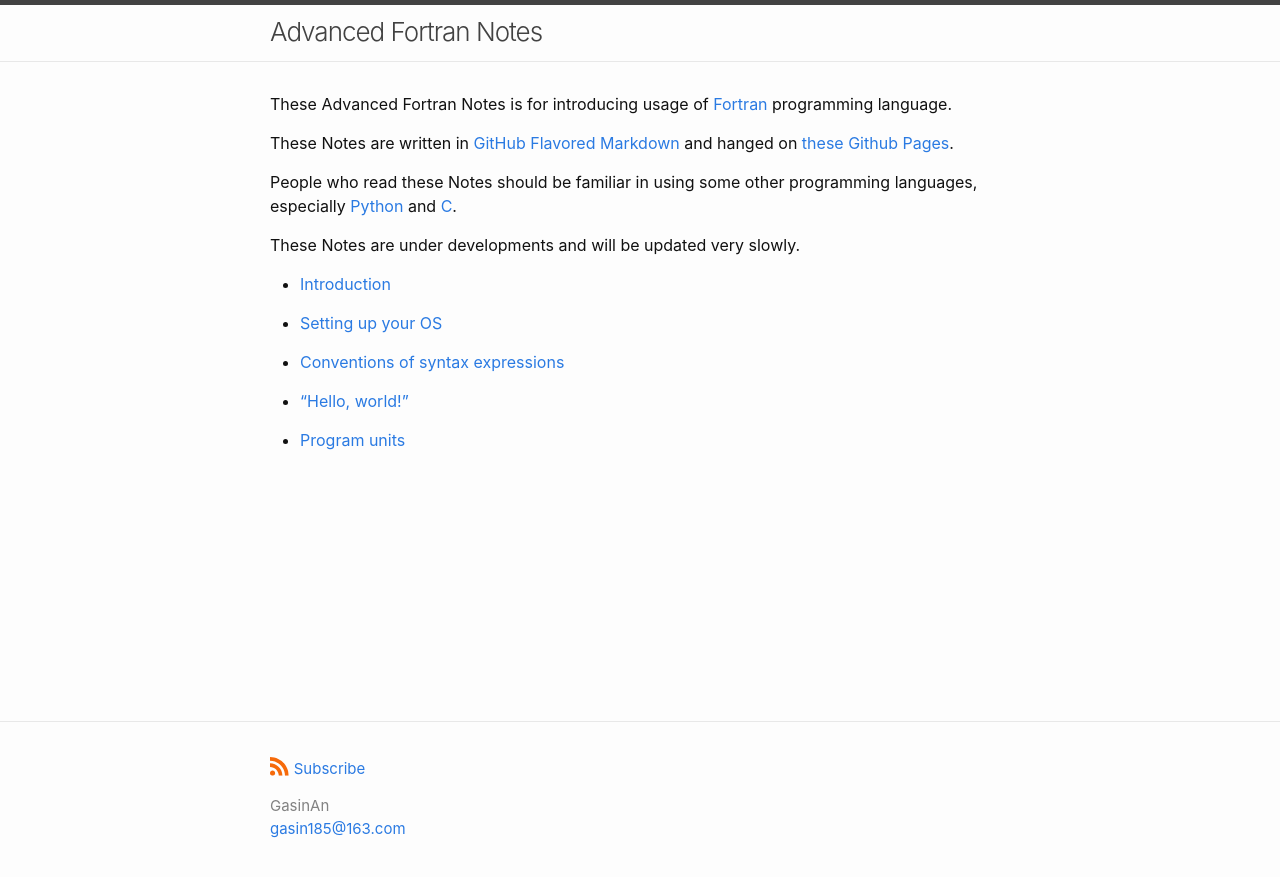
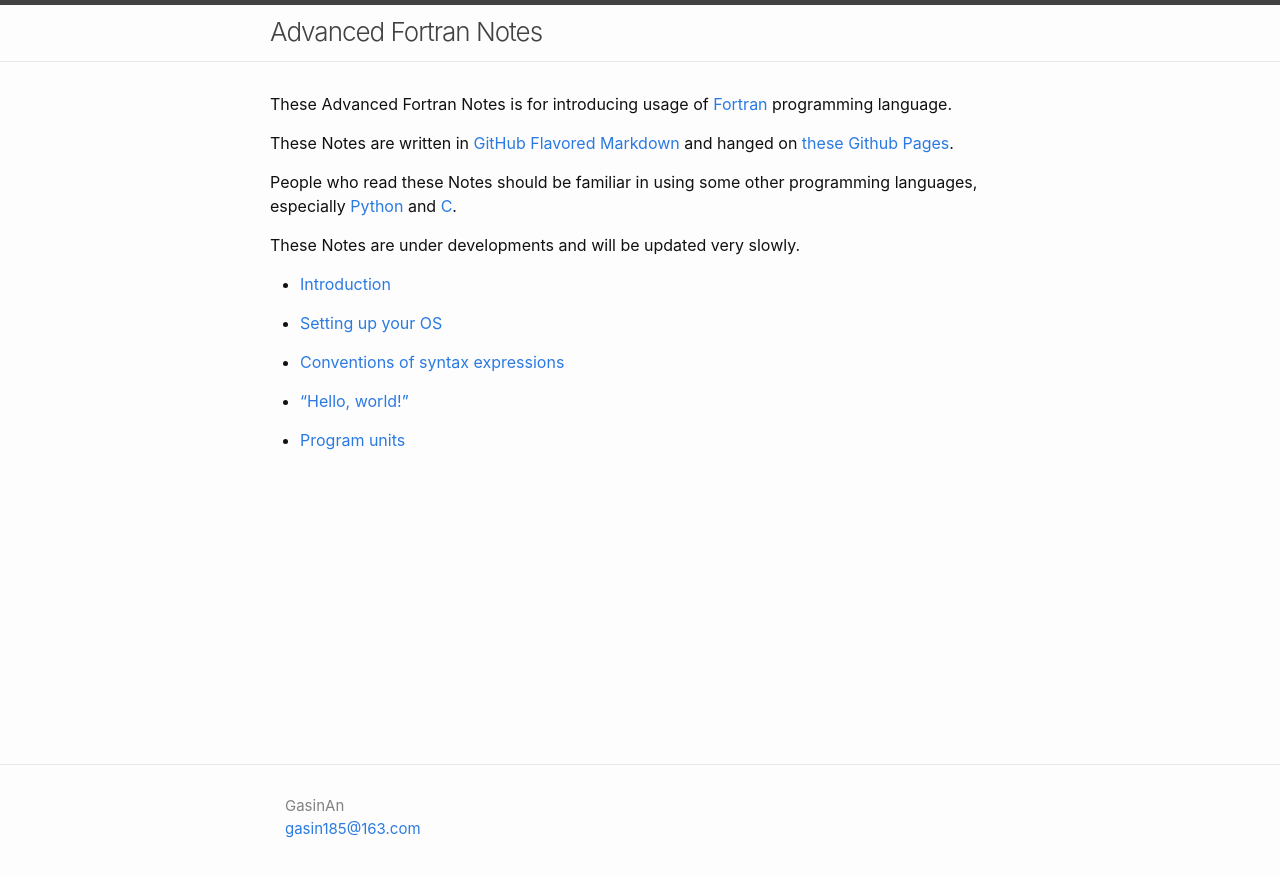
Before and after one commit to GasinAn/AdvForNotes, a Jekyll site: the page built from README.md, in a window 1280 px wide. Shown: the top 877 px of the page. Built offline with Jekyll 4.4.1, drawn with Linux system fonts in a browser that asks for light colours; our own code applies the rules of GitHub Pages for plain Markdown files.

Commit message:
try adjust footer in Pages

```diff
--- a/_includes/footer.html
+++ b/_includes/footer.html
@@ -5,17 +5,18 @@
 
     <div class="footer-col-wrapper">
       <div class="footer-col">
-        <p class="feed-subscribe">
+<!--        <p class="feed-subscribe">
           <a href="{{ site.feed.path | default: 'feed.xml' | absolute_url }}">
             <svg class="svg-icon orange">
               <use xlink:href="{{ 'assets/minima-social-icons.svg#rss' | relative_url }}"></use>
             </svg><span>Subscribe</span>
           </a>
-        </p>
+        </p>-->
       {%- if site.author %}
         <ul class="contact-list">
           {% if site.author.name -%}
-            <li class="p-name">{{ site.author.name | escape }}</li>
+<!--            <li class="p-name">{{ site.author.name | escape }}</li>-->
+            <li class="p-name">{{ site.author.name }}</li>
           {% endif -%}
           {% if site.author.email -%}
             <li><a class="u-email" href="mailto:{{ site.author.email }}">{{ site.author.email }}</a></li>
@@ -23,9 +24,9 @@
         </ul>
       {%- endif %}
       </div>
-      <div class="footer-col">
+<!--      <div class="footer-col">
         <p>{{ site.description | escape }}</p>
-      </div>
+      </div>-->
     </div>
 
     <div class="social-links">
```
